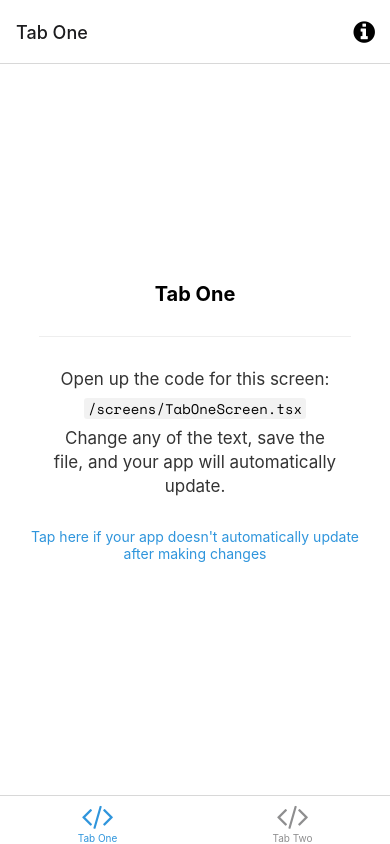
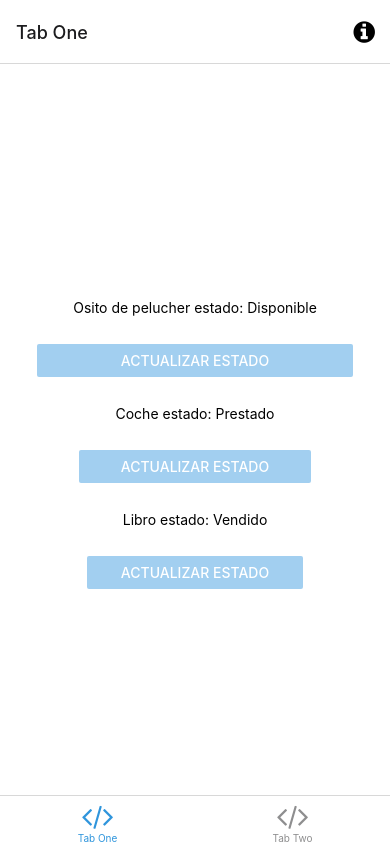
Before and after one commit to Liamner/PES_4me4u, a React Native app in the folder app/: screen /ActualizarEstadoProducto in a window 390 px wide. Built offline with nearby package versions, Linux system fonts and the light colour scheme; what expo-linking would draw is missing.

Commit message:
Vista acabada

```diff
--- a/app/navigation/LinkingConfiguration.ts
+++ b/app/navigation/LinkingConfiguration.ts
@@ -15,9 +15,9 @@ const linking: LinkingOptions<RootStackParamList> = {
     screens: {
       Root: {
         screens: {
-          TabOne: {
+          ActualizarEstadoProducto: {
             screens: {
-              TabOneScreen: 'one',
+              ActualizarEstadoProducto: 'one',
             },
           },
           TabTwo: {
--- a/app/navigation/index.tsx
+++ b/app/navigation/index.tsx
@@ -14,7 +14,7 @@ import Colors from '../constants/Colors';
 import useColorScheme from '../hooks/useColorScheme';
 import ModalScreen from '../screens/ModalScreen';
 import NotFoundScreen from '../screens/NotFoundScreen';
-import TabOneScreen from '../screens/TabOneScreen';
+import ActualizarEstadoProducto from '../screens/ActualizarEstadoProducto';
 import TabTwoScreen from '../screens/TabTwoScreen';
 import { RootStackParamList, RootTabParamList, RootTabScreenProps } from '../types';
 import LinkingConfiguration from './LinkingConfiguration';
@@ -58,14 +58,14 @@ function BottomTabNavigator() {
 
   return (
     <BottomTab.Navigator
-      initialRouteName="TabOne"
+      initialRouteName="ActualizarEstadoProducto"
       screenOptions={{
         tabBarActiveTintColor: Colors[colorScheme].tint,
       }}>
       <BottomTab.Screen
-        name="TabOne"
-        component={TabOneScreen}
-        options={({ navigation }: RootTabScreenProps<'TabOne'>) => ({
+        name="ActualizarEstadoProducto"
+        component={ActualizarEstadoProducto}
+        options={({ navigation }: RootTabScreenProps<'ActualizarEstadoProducto'>) => ({
           title: 'Tab One',
           tabBarIcon: ({ color }) => <TabBarIcon name="code" color={color} />,
           headerRight: () => (
--- /dev/null
+++ b/app/screens/ActualizarEstadoProducto.tsx
@@ -0,0 +1,97 @@
+import { isTemplateElement } from '@babel/types';
+import * as React from 'react';
+
+import { StyleSheet, Button, FlatList, Alert } from 'react-native';
+
+import EditScreenInfo from '../components/EditScreenInfo';
+import { Text, View } from '../components/Themed';
+import { RootTabScreenProps } from '../types';
+
+
+
+
+
+
+
+
+export default function ActualizarEstadoProducto({ navigation }: RootTabScreenProps<'ActualizarEstadoProducto'>) {
+  //Datos
+  const [data, setData] = React.useState([
+    {
+      id: "1",
+      name: "Osito de pelucher",
+      state: "Disponible"
+    },
+    {
+      id: "2",
+      name: "Coche",
+      state: "Prestado"
+    },
+    {
+      id: "3",
+      name: "Libro",
+      state: "Vendido"
+    },
+  ]);
+
+  //Funcion que actualiza el estado de un producto en funcion del new_state pasado
+  const updateStatus = (item: { id: string; name: string; state: string; }, new_state: string) => {
+    item.state = new_state
+
+    setData((prevData) => {
+      return prevData.filter (data => data.id  != null);
+    });
+  };
+
+  //Ventana que permite seleccionar el nuevo estado del objeto o volver a atras
+  const updateStatusAlert = (item: { id: string; name: string; state: string; }) =>
+    Alert.alert(
+      "Introduce el nuevo estado",
+      "Estado actual: " + item.state,
+      [
+        { text: "Disponible", onPress: () => updateStatus(item, "Disponible") },
+        { text: "Prestado",   onPress: () => updateStatus(item, "Prestado") },
+        { text: "Vendido",    onPress: () => updateStatus(item, "Vendido") },
+        { text: "Cancelar"}
+      ]
+    );
+
+
+  return(
+    <View style ={styles.container}>
+      <FlatList
+        contentContainerStyle={styles.container}
+        keyExtractor={(item) => item.id}
+        data = {data}
+        renderItem={({ item }) => (
+          <>
+            <Text style={styles.item}>
+              {item.name} estado: {item.state}
+            </Text>
+
+            <Button
+              onPress={() => updateStatusAlert(item)}
+              title = "Actualizar estado"
+              color="#A2CFF0" //color de fondo establecido
+            />
+          </>
+        )}
+      />
+    </View>
+  );
+
+
+}
+
+const styles = StyleSheet.create({
+  container: {
+    flex: 1,
+    alignItems: 'center',
+    justifyContent: 'center',
+  },
+  item: {
+    padding: 20,
+    marginVertical: 8,
+    marginHorizontal: 16,
+  }
+});
--- a/app/screens/TabOneScreen.tsx
+++ /dev/null
@@ -1,33 +0,0 @@
-import * as React from 'react';
-import { StyleSheet } from 'react-native';
-
-import EditScreenInfo from '../components/EditScreenInfo';
-import { Text, View } from '../components/Themed';
-import { RootTabScreenProps } from '../types';
-
-export default function TabOneScreen({ navigation }: RootTabScreenProps<'TabOne'>) {
-  return (
-    <View style={styles.container}>
-      <Text style={styles.title}>Tab One</Text>
-      <View style={styles.separator} lightColor="#eee" darkColor="rgba(255,255,255,0.1)" />
-      <EditScreenInfo path="/screens/TabOneScreen.tsx" />
-    </View>
-  );
-}
-
-const styles = StyleSheet.create({
-  container: {
-    flex: 1,
-    alignItems: 'center',
-    justifyContent: 'center',
-  },
-  title: {
-    fontSize: 20,
-    fontWeight: 'bold',
-  },
-  separator: {
-    marginVertical: 30,
-    height: 1,
-    width: '80%',
-  },
-});
--- a/app/types.tsx
+++ b/app/types.tsx
@@ -25,7 +25,7 @@ export type RootStackScreenProps<Screen extends keyof RootStackParamList> = Nati
 >;
 
 export type RootTabParamList = {
-  TabOne: undefined;
+  ActualizarEstadoProducto: undefined;
   TabTwo: undefined;
 };
 
```
